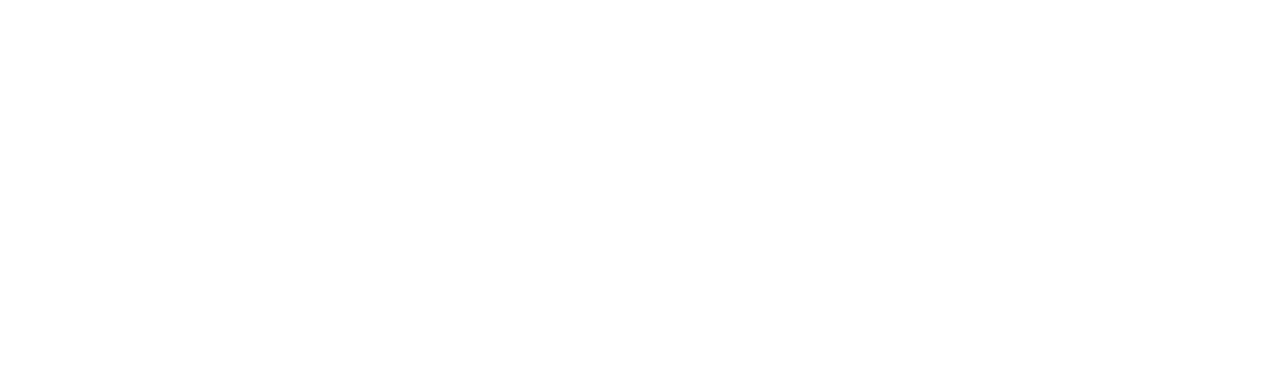
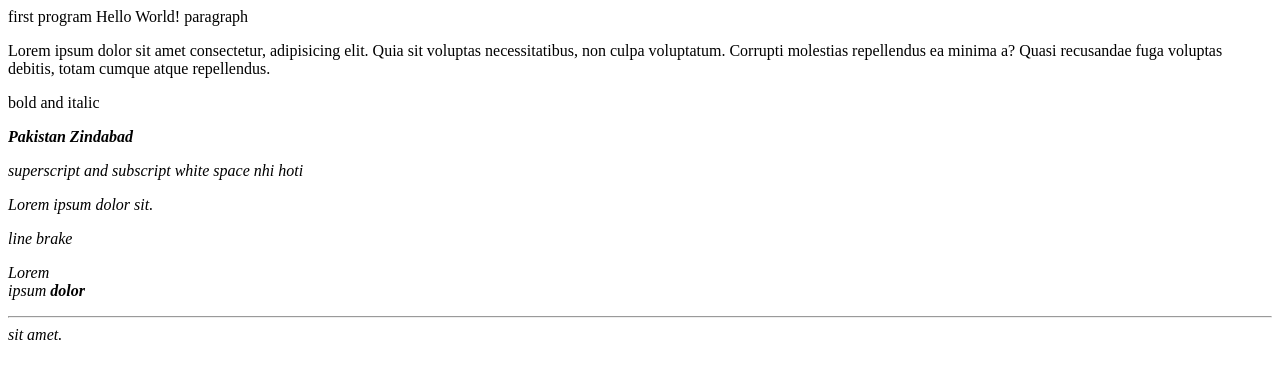
Before and after one commit to Muhammad-Shayan001/Web_Dev_Journey, a plain HTML site: page class-1/index.html in a window 1280 px wide. Drawn offline with Linux system fonts and the light colour scheme.

Commit message:
This is my HTML Introduction Class

```diff
--- a/class-1/index.html
+++ b/class-1/index.html
@@ -6,18 +6,18 @@
     <title>class 1</title>
 </head>
 <body>
-    <!-- first program -->
-    <!-- Hello World! -->
-    <!-- paragraph -->
-    <!-- <p>Lorem ipsum dolor sit amet consectetur, adipisicing elit. Quia sit voluptas necessitatibus, non culpa voluptatum. Corrupti molestias repellendus ea minima a? Quasi recusandae fuga voluptas debitis, totam cumque atque repellendus.</p> -->
-    <!-- bold and italic -->
-    <!-- <P><i><b>Pakistan Zindabad</b><i></P> -->
-    <!-- superscript and subscript  -->
-     <!-- white space nhi hoti -->
-       <!-- <p> Lorem  -->
-                  <!-- ipsum dolor sit.</p> -->
-    <!-- line brake -->
-     <!-- <p>Lorem <br>ipsum <b>dolor</b> <hr/> sit amet.</p> -->
+    first program
+    Hello World!
+    paragraph
+    <p>Lorem ipsum dolor sit amet consectetur, adipisicing elit. Quia sit voluptas necessitatibus, non culpa voluptatum. Corrupti molestias repellendus ea minima a? Quasi recusandae fuga voluptas debitis, totam cumque atque repellendus.</p>
+    bold and italic
+    <P><i><b>Pakistan Zindabad</b><i></P>
+    superscript and subscript
+     white space nhi hoti
+       <p> Lorem
+                  ipsum dolor sit.</p>
+    line brake
+     <p>Lorem <br>ipsum <b>dolor</b> <hr/> sit amet.</p>
 
 </body>
 </html>
```
